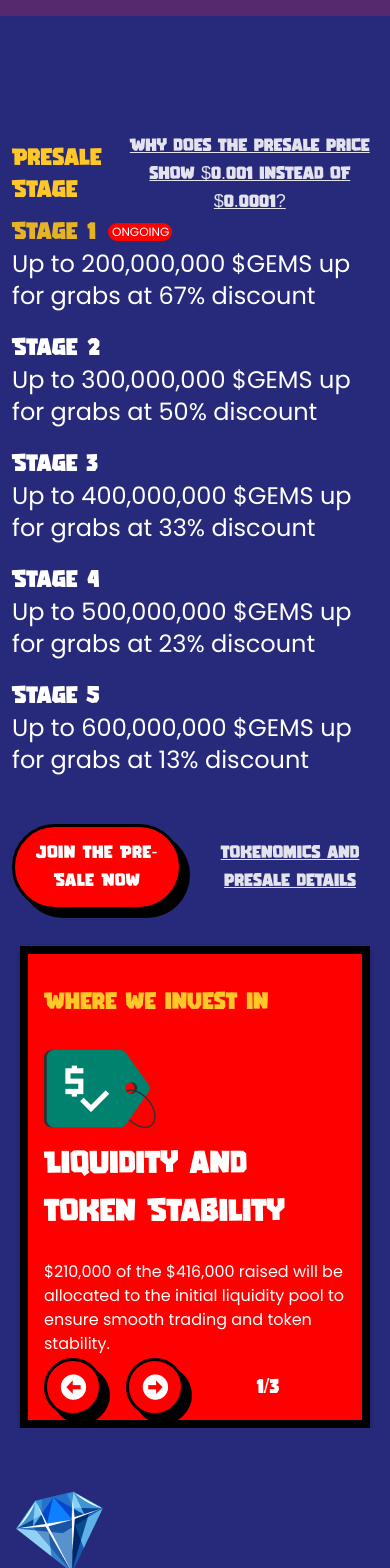
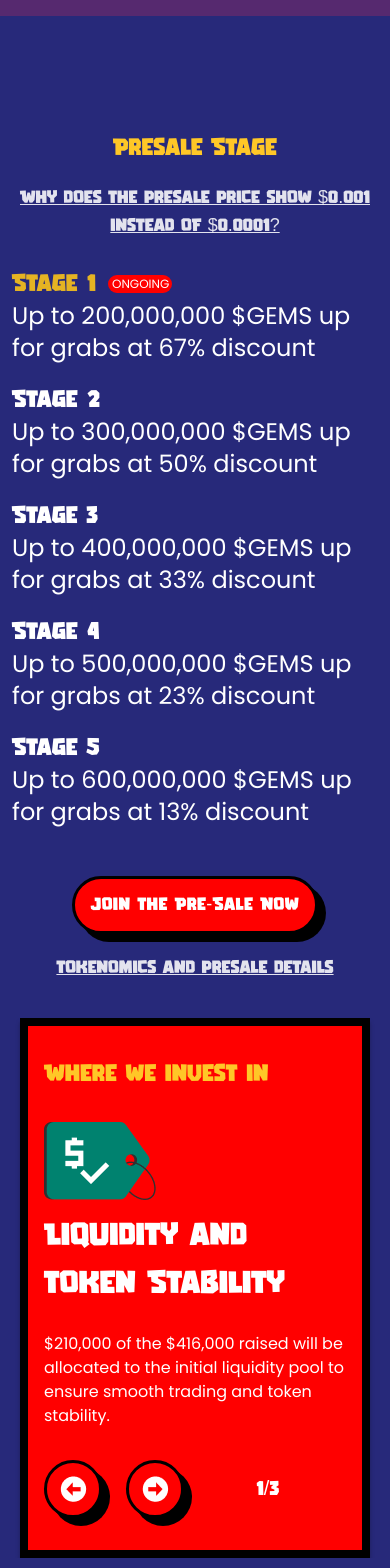
Before and after one commit to codiejay/memestateweb, a React (Vite) app: page / in a window 390 px wide. Shown: the part 1300-2868 px from the top of the page. Built offline with nearby package versions, Linux system fonts and the light colour scheme.

Commit message:
Work On Mobile Responsiveness

```diff
--- a/src/App.jsx
+++ b/src/App.jsx
@@ -194,12 +194,12 @@ export default function App() {
                     Presale
                   </h1>
                 </div>
-                <div className="flex items-center gap-5 mt-12">
+                <div className="flex lg:flex-row flex-col items-center gap-5 mt-12">
                   <h2 className="text-2xl font-normal text-[#FFC727]">
                     Presale Stage
                   </h2>
                   <button
-                    className="underline  text-lg font-normal"
+                    className="underline  text-lg font-normal lg:mb-0 mb-7"
                     onClick={handleExplanationModal}
                   >
                     Why does the presale price show $0.001 instead of $0.0001?
@@ -243,7 +243,7 @@ export default function App() {
                     </p>
                   </li>
                 </ul>
-                <div className="flex items-center gap-5 mt-12">
+                <div className="flex lg:flex-row flex-col items-center gap-5 mt-12">
                   <Button
                     type={"beta"}
                     soundPath={"/audio/button2.mp3"}
@@ -284,7 +284,7 @@ export default function App() {
               <h1 className="text-white font-normal capitalize mb-2 text-3xl text-center">
                 Memestate sustainable
               </h1>
-              <div>
+              <div className="lg:mb-0 mb-6">
                 <img src="/images/rewardSystem.png" alt="" />
               </div>
             </div>
@@ -323,20 +323,20 @@ export default function App() {
         <div className="absolute lg:-top-20 -top-8 left-1/2 -translate-x-1/2 ">
           <img src="/images/HANGING.png" alt="hanging" />
         </div>
-        <div className="grid lg:grid-cols-7 grid-cols-1 w-full  mt-10justify-center items-end">
-          <div className="col-span-2 ">
-            <div className="flex flex-col lg:justify-start lg:items-start justify-center items-center">
+        <div className="grid lg:grid-cols-7 grid-cols-1 w-full  mt-10 justify-center items-end   ">
+          <div className="col-span-2  ">
+            <div className="flex flex-col lg:justify-start lg:items-start justify-center items-center lg:my-0 my-9">
               <div className="flex flex-col justify-start items-start my-6 ">
                 <img src="/images/rocket.png" alt="" />
               </div>
               <p className="text-[28px] font-normal  text-white leading-tight lg:mr-24 lg:text-left text-center  ">
                 FAST PACED GAMEPLAY:
               </p>
-              <p className="text-xl font-medium mt-4 font-poppins ">
+              <p className="text-xl font-medium mt-4 font-poppins  lg:text-left text-center">
                 Enjoy rapid 5-minute rounds for a fun and manageable experience.
               </p>
             </div>
-            <div className="flex flex-col lg:justify-start lg:items-start justify-center items-center">
+            <div className="flex flex-col lg:justify-start lg:items-start justify-center items-center lg:my-0 my-9">
               <div className="flex flex-col lg:justify-start lg:items-start justify-center items-center  my-6">
                 <img src="/images/gold.png" alt="" />
               </div>
@@ -356,7 +356,7 @@ export default function App() {
             </div>
           </div>
           <div className="col-span-2">
-            <div className="flex flex-col lg:justify-end  justify-center lg:items-end items-center">
+            <div className="flex flex-col lg:justify-end  justify-center lg:items-end items-center lg:my-0 my-9">
               <div className="my-6">
                 <img src="/images/flash.png" alt="" />
               </div>
@@ -368,7 +368,7 @@ export default function App() {
                 to gain strategic advantages.
               </p>
             </div>
-            <div className="flex flex-col lg:justify-end  justify-center lg:items-end items-center mt-10">
+            <div className="flex flex-col lg:justify-end  justify-center lg:items-end items-center lg:mt-10 lg:my-0 my-9">
               <div className="my-6">
                 <img src="/images/cup.png" alt="" />
               </div>
--- a/src/component/HowItWorks/HowItWorks.jsx
+++ b/src/component/HowItWorks/HowItWorks.jsx
@@ -56,7 +56,7 @@ const HowItWorks = ({ items }) => {
       {/* Carousel Navigation */}
 
       {/* Carousel Counter */}
-      <div className="absolute lg:bottom-8  bottom-1 flex  text-white text-xl items-center justify-between w-[80%]  px-4">
+      <div className="lg:absolute relative lg:bottom-8  flex  text-white text-xl items-center justify-between w-[80%]  px-4">
         <div className=" flex gap-6  items-center">
           <button
             onClick={handlePrevious}
--- a/src/utils/index.jsx
+++ b/src/utils/index.jsx
@@ -169,7 +169,8 @@ export const contentList = [
   {
     title: (
       <h2 className="lg:text-[48px] text-3xl font-normal text-white lg:leading-[4rem] lg:my-3 mt-16 lg:text-left text-center">
-        increased advertisement AND GAME REVENUE
+        increased advertisement AND <br className="lg:block hidden" /> GAME
+        REVENUE
       </h2>
     ),
 
```
